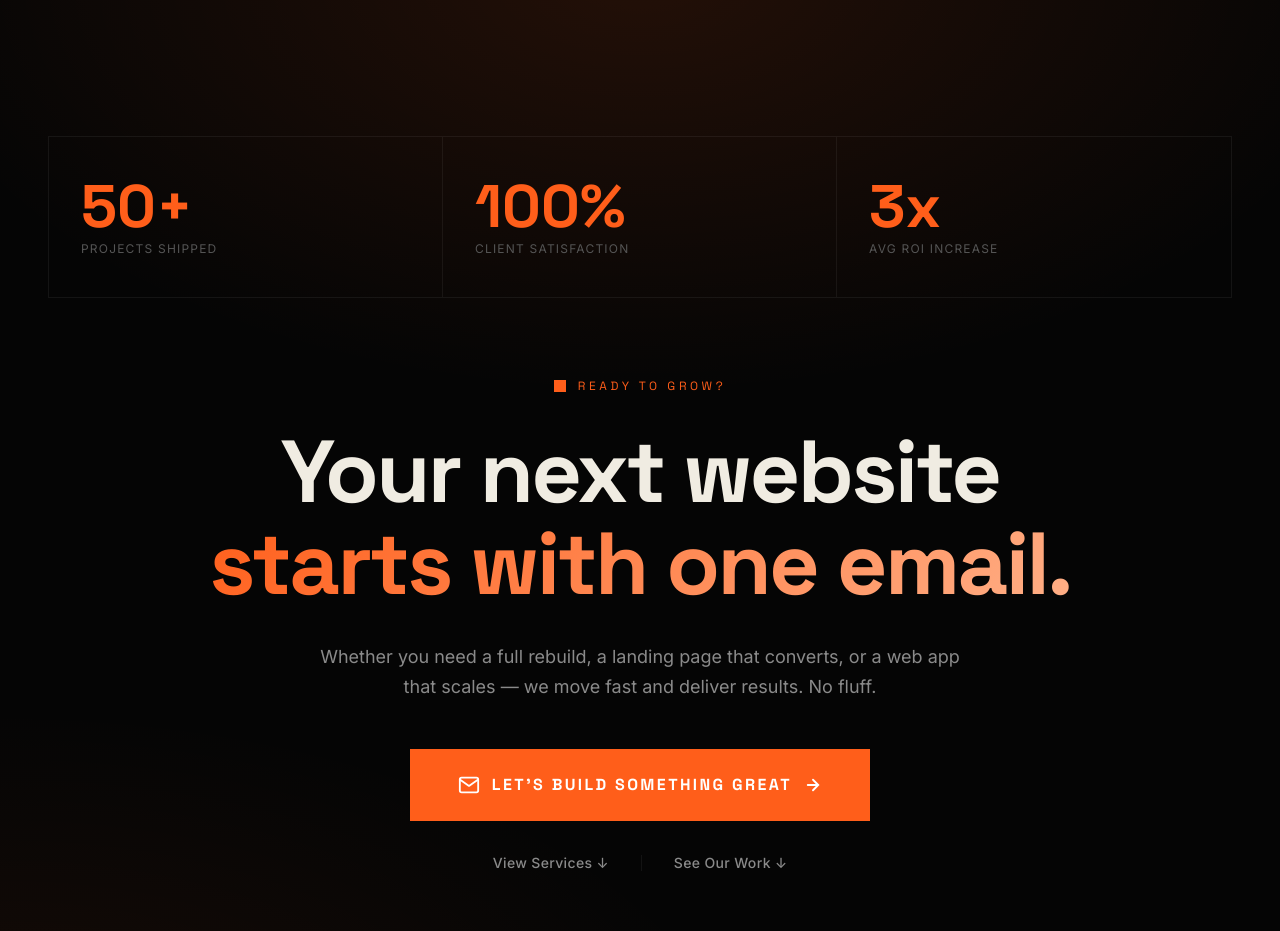
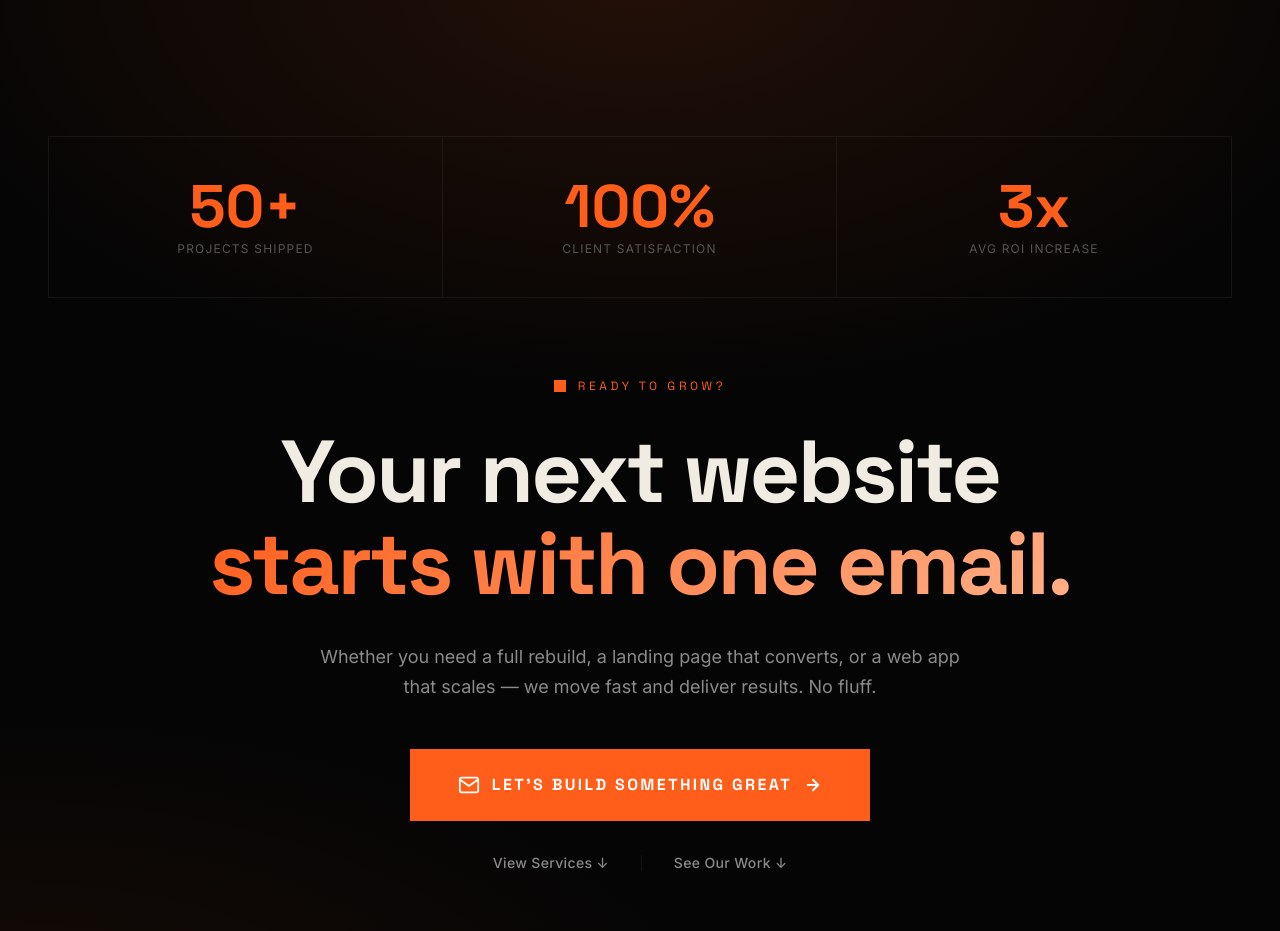
Before and after one commit to markbfreelance/orangelabs, a Next.js app: page / in a window 1280 px wide. Shown: the part 8580-9511 px from the top of the page. Built offline with nearby package versions, Linux system fonts and the light colour scheme.

Commit message:
CTA component update

```diff
--- a/app/components/CTA.tsx
+++ b/app/components/CTA.tsx
@@ -59,7 +59,7 @@ export default function CTA() {
         <ScrollReveal>
           <div className="grid grid-cols-1 sm:grid-cols-3 mb-20" style={{ border: '1px solid var(--border-color)' }}>
             {stats.map((s, i) => (
-              <div key={s.label} ref={counters[i].ref} className="flex flex-col gap-1 px-8 py-8 sm:py-10" style={{ borderRight: i < 2 ? '1px solid var(--border-color)' : 'none' }}>
+              <div key={s.label} ref={counters[i].ref} className="flex flex-col items-center gap-1 px-8 py-8 sm:py-10" style={{ borderRight: i < 2 ? '1px solid var(--border-color)' : 'none' }}>
                 <span className="text-5xl sm:text-6xl font-extrabold" style={{ fontFamily: 'var(--font-heading)', color: 'var(--accent)' }}>{counters[i].display}</span>
                 <span className="text-xs tracking-widest uppercase" style={{ color: 'var(--text-muted)' }}>{s.label}</span>
               </div>
```
